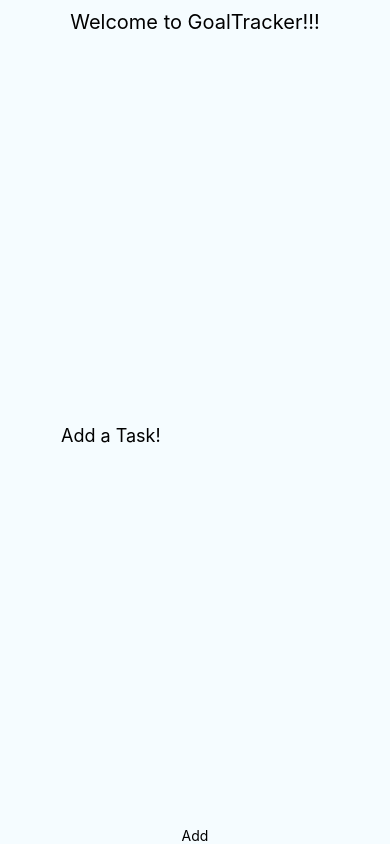
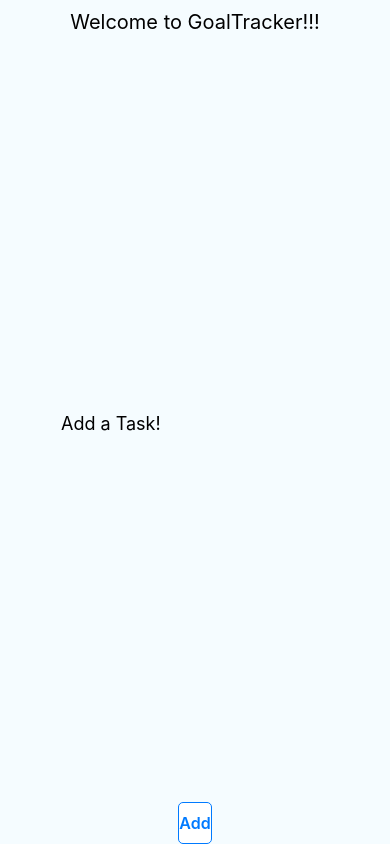
Before and after one commit to npatrick/goal-tracker, a React Native app: screen / in a window 390 px wide. Built offline with nearby package versions, Linux system fonts and the light colour scheme.

Commit message:
added aesthetic button component

```diff
--- a/src/App.js
+++ b/src/App.js
@@ -1,7 +1,7 @@
 import React, { Component } from 'react';
-import { View, Text, TouchableHighlight } from 'react-native';
+import { View, Text } from 'react-native';
 import Task from './components/Task';
-import { Input } from './components/common';
+import { Input, Button } from './components/common';
 import styles from './styles/styles';
 
 class App extends Component {
@@ -49,9 +49,9 @@ renderTasks() {
           onChangeText={this.taskTextChange.bind(this)}
           value={this.state.taskToAdd}
         />
-        <TouchableHighlight onPress={this.addTask.bind(this)}>
-          <Text> Add </Text>
-        </TouchableHighlight>
+        <Button onPress={this.addTask.bind(this)}>
+          Add
+        </Button>
 
       </View>
         );
--- a/src/components/Task.js
+++ b/src/components/Task.js
@@ -1,5 +1,6 @@
 import React, { Component } from 'react';
-import { View, Text, TouchableHighlight } from 'react-native';
+import { View, Text } from 'react-native';
+import { Button } from './common';
 
 class Task extends Component {
     constructor(props) {
@@ -34,9 +35,9 @@ class Task extends Component {
         return (<View>
             <Text> {this.props.text} </Text>
             <Text> COMPLETED: {this.completeOrNah()} </Text>
-            <TouchableHighlight onPress={this.completeTask.bind(this)}>
-                <Text> Tap to {this.buttonTextConditional()} </Text>
-            </TouchableHighlight>
+            <Button onPress={this.completeTask.bind(this)}>
+                Tap to {this.buttonTextConditional()}
+            </Button>
         </View>);
     }
 }
--- /dev/null
+++ b/src/components/common/Button.js
@@ -0,0 +1,33 @@
+import React, { Component } from 'react';
+import { Text, TouchableOpacity } from 'react-native';
+
+class Button extends Component {
+    render() {
+        return (
+            <TouchableOpacity onPress={this.props.onPress} style={styles.buttonStyle}>
+                <Text style={styles.textStyle}>{this.props.children}</Text>
+            </TouchableOpacity>
+        );
+    }
+}
+
+const styles = {
+    textStyle: {
+        alignSelf: 'center',
+        color: '#007aff',
+        fontSize: 16,
+        fontWeight: '600',
+        paddingTop: 10,
+        paddingBottom: 10
+    },
+    buttonStyle: {
+        backgroundColor: '#fff',
+        borderRadius: 5,
+        borderColor: '#007aff',
+        borderWidth: 1,
+        marginLeft: 5,
+        marginRight: 5
+    }
+};
+
+export { Button };
--- a/src/components/common/index.js
+++ b/src/components/common/index.js
@@ -1 +1,2 @@
 export * from './Input';
+export * from './Button';
```
